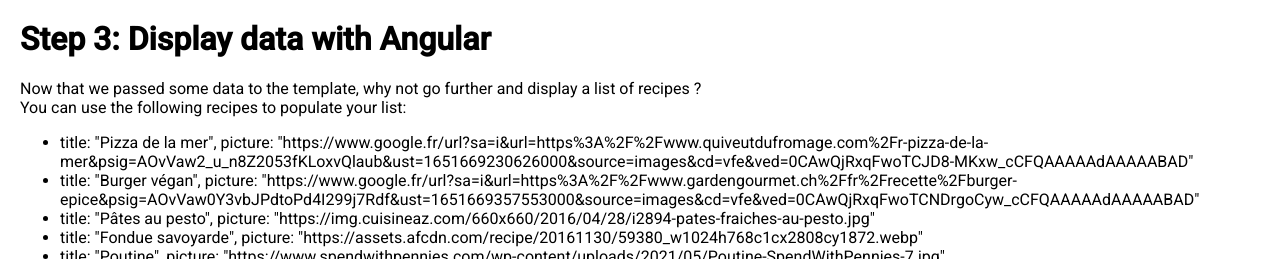
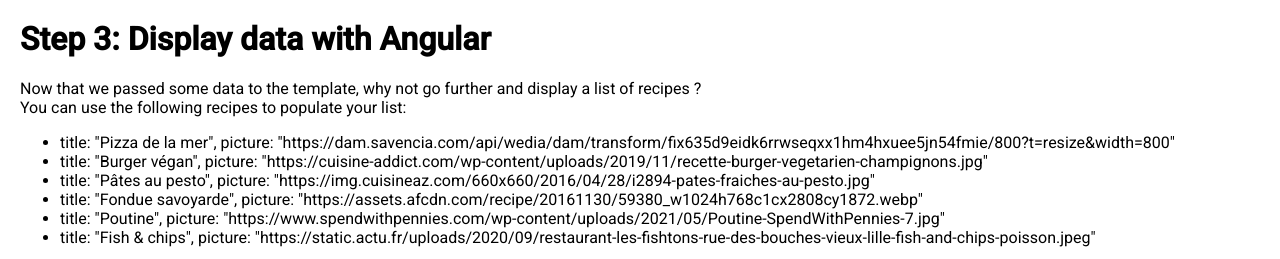
Before and after one commit to tgrousseau/angular-ivy-1a1bo5, an Angular app: page / in a window 1280 px wide. Shown: the top 259 px of the page. Built offline with nearby package versions, Linux system fonts and the light colour scheme.

Commit message:
1 file modified

```diff
--- a/src/app/app.component.html
+++ b/src/app/app.component.html
@@ -9,11 +9,11 @@
 <ul>
   <li>
     title: "Pizza de la mer", picture:
-    "https://www.google.fr/url?sa=i&url=https%3A%2F%2Fwww.quiveutdufromage.com%2Fr-pizza-de-la-mer&psig=AOvVaw2_u_n8Z2053fKLoxvQlaub&ust=1651669230626000&source=images&cd=vfe&ved=0CAwQjRxqFwoTCJD8-MKxw_cCFQAAAAAdAAAAABAD"
+    "https://dam.savencia.com/api/wedia/dam/transform/fix635d9eidk6rrwseqxx1hm4hxuee5jn54fmie/800?t=resize&width=800"
   </li>
   <li>
     title: "Burger végan", picture:
-    "https://www.google.fr/url?sa=i&url=https%3A%2F%2Fwww.gardengourmet.ch%2Ffr%2Frecette%2Fburger-epice&psig=AOvVaw0Y3vbJPdtoPd4I299j7Rdf&ust=1651669357553000&source=images&cd=vfe&ved=0CAwQjRxqFwoTCNDrgoCyw_cCFQAAAAAdAAAAABAD"
+    "https://cuisine-addict.com/wp-content/uploads/2019/11/recette-burger-vegetarien-champignons.jpg"
   </li>
   <li>
     title: "Pâtes au pesto", picture:
```
